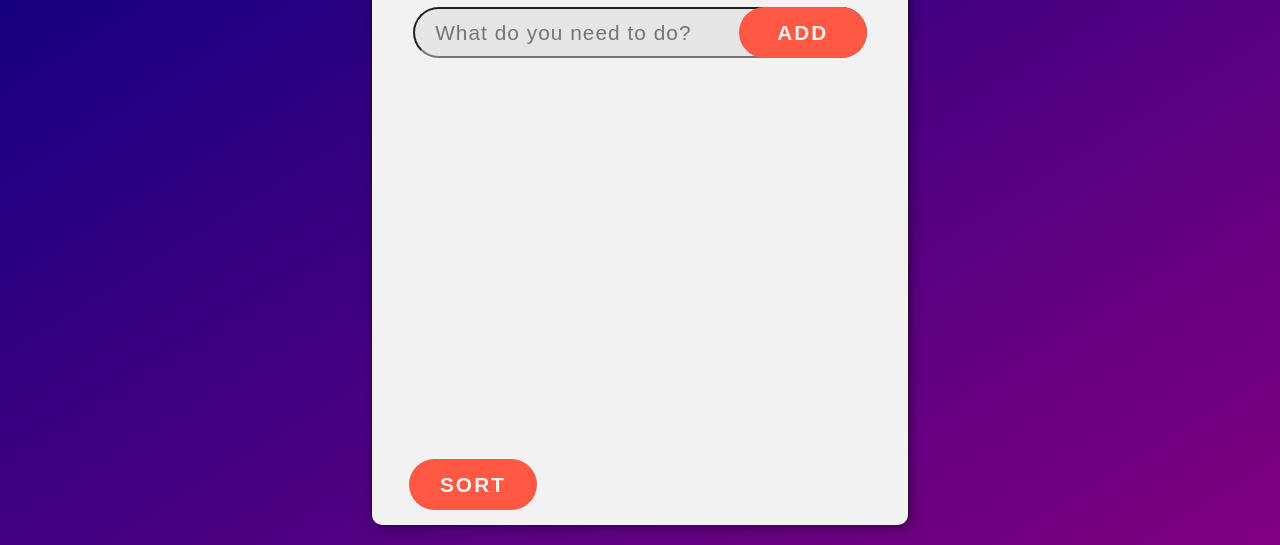
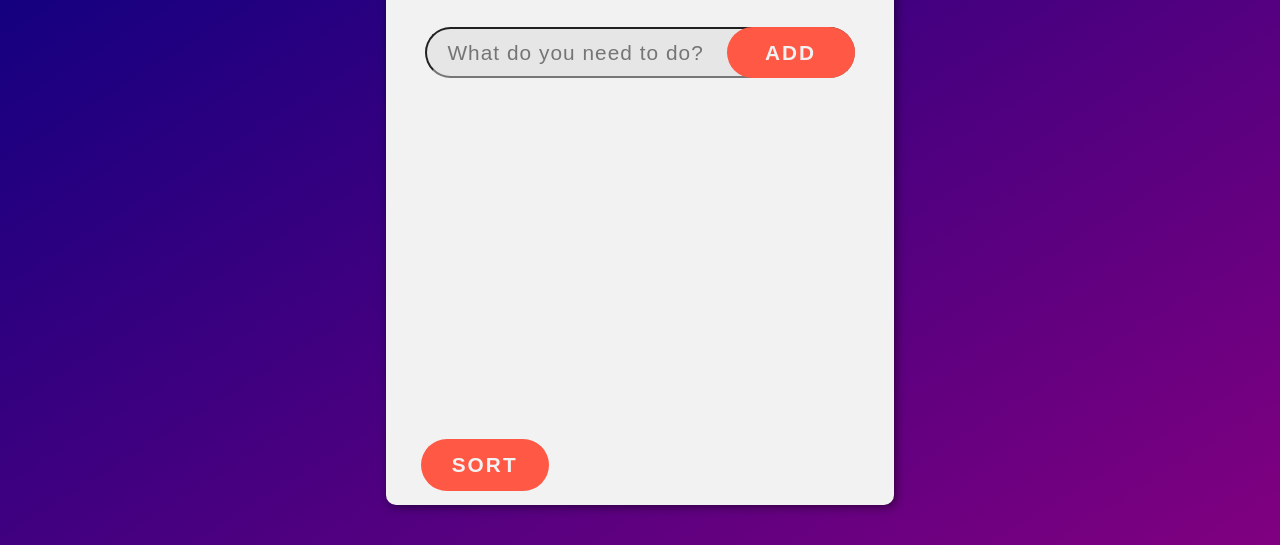
Before and after one commit to Hamish404/Todo-List-App, a plain HTML site: page index.html in a window 1280 px wide. Shown: the part 255-800 px from the top of the page. Drawn offline with Linux system fonts and the light colour scheme; a web font is replaced by a local one.

Commit message:
Change to be better responsive

```diff
--- a/public/styles/styles.css
+++ b/public/styles/styles.css
@@ -358,8 +358,8 @@ hr {
 
 @media (max-height: 1000px) {
   .content {
-    max-height: 95vh;
-    max-width: 67vh;
+    max-height: 90vh;
+    max-width: 63.6vh;
   }
 
   .input-container {
```
